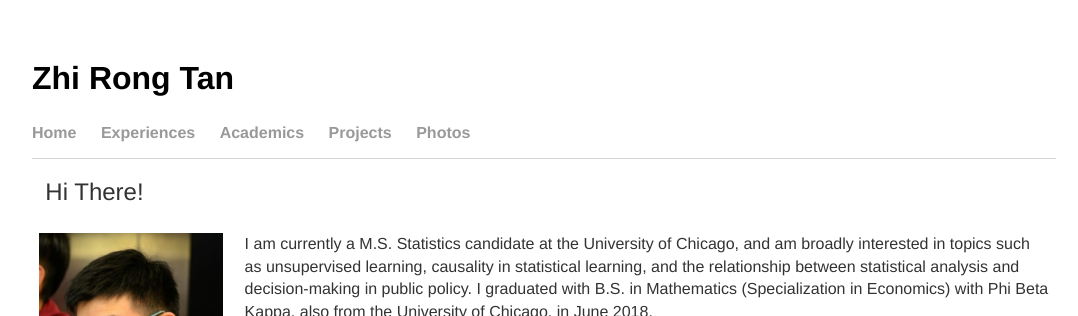
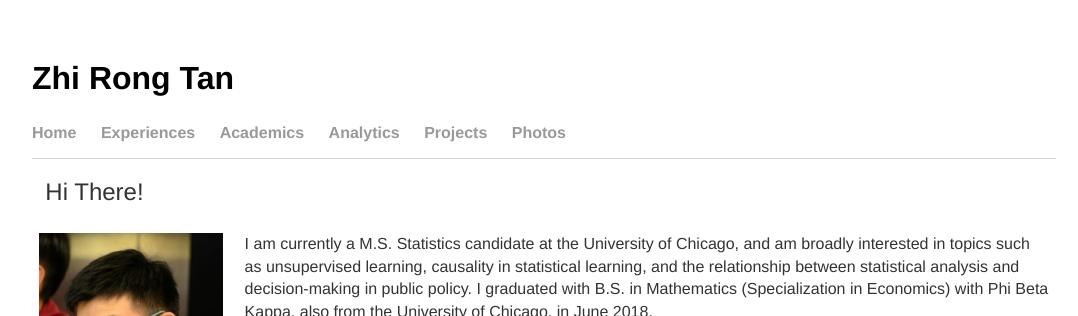
Before and after one commit to tanzhirong/tanzhirong.github.io, a Jekyll site: the page built from index.html, in a window 1280 px wide. Shown: the top 316 px of the page, without its empty margins (96-1174 px from the left). Built offline with Jekyll 4.4.1, drawn with Linux system fonts in a browser that asks for light colours.

Commit message:
Update default.html

```diff
--- a/_layouts/default.html
+++ b/_layouts/default.html
@@ -13,6 +13,7 @@
 	        		<li><a href="/">Home</a></li>
 		        	<li><a href="/exp">Experiences</a></li>
 		        	<li><a href="/acad">Academics</a></li>
+				<li><a href="/analytics">Analytics</a></li>
 	        		<li><a href="/projects">Projects</a></li>
 	        		<li><a href="/photos">Photos</a></li>
 	    		</ul>
```
